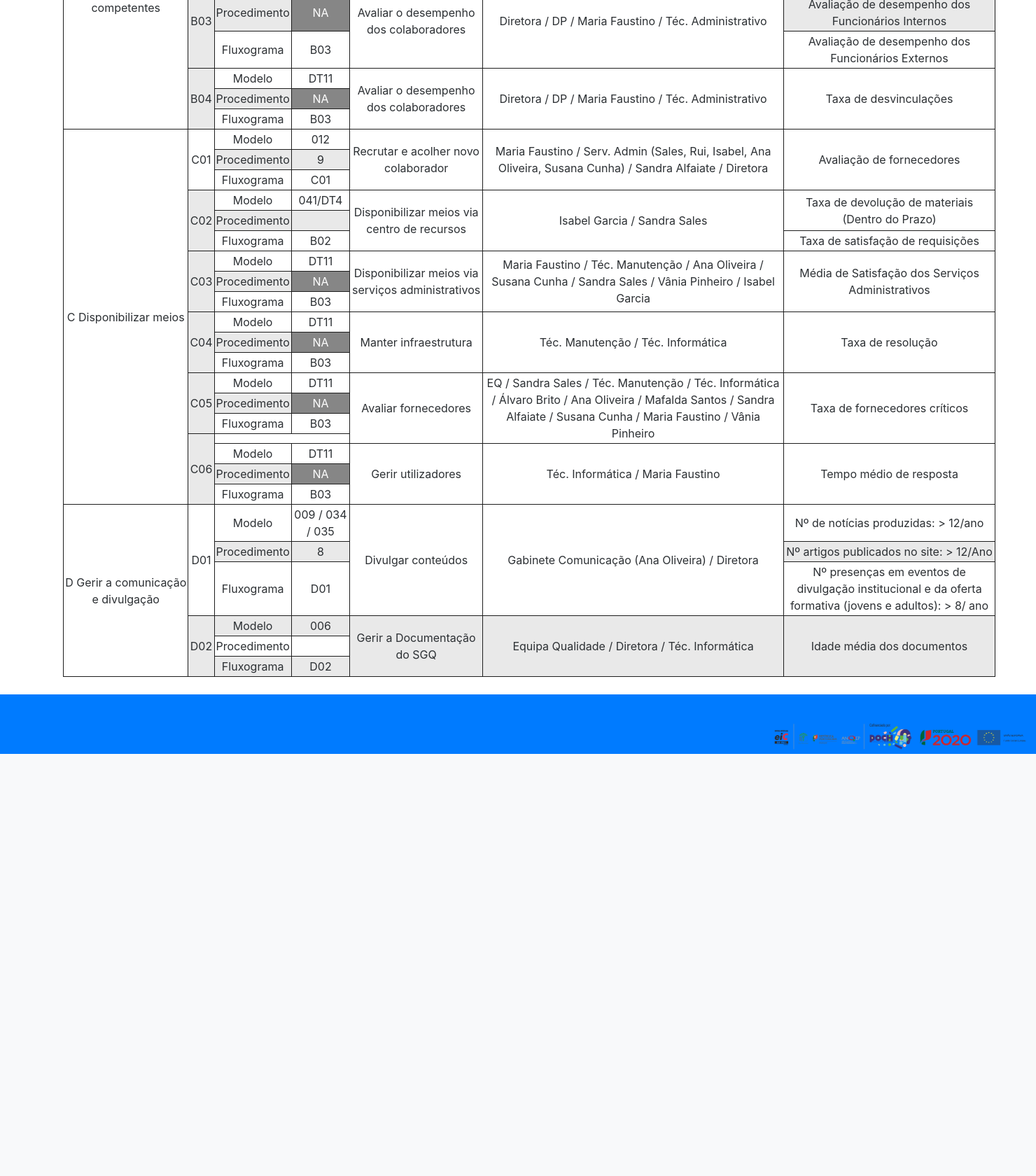
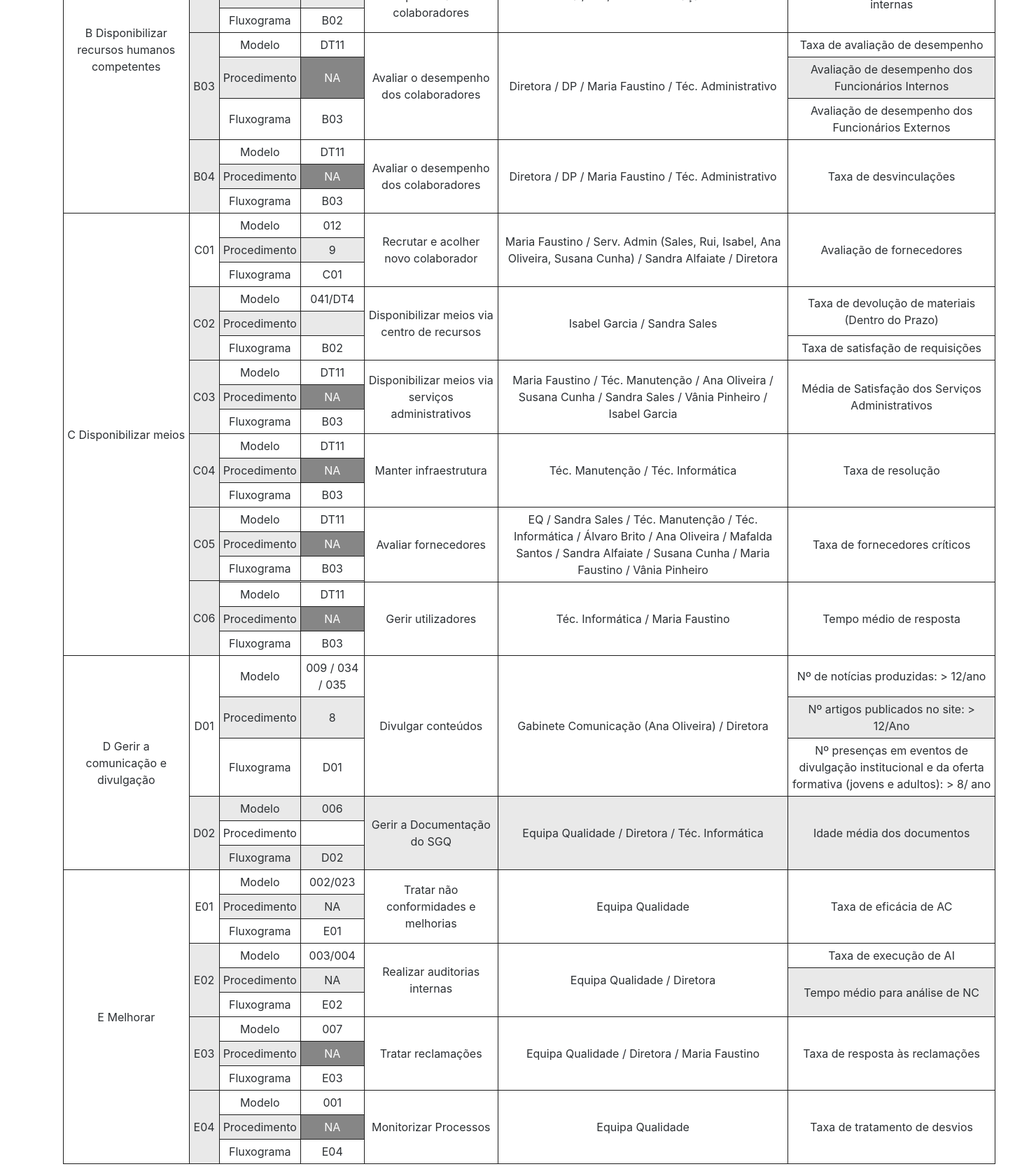
Before and after one commit to andredias28/Site-Esco, a PHP site: page /paginainicialadmin.php in a window 1480 px wide. Shown: the part 560-2240 px from the top of the page at 70% size. Before the commit the page ends 1637 px from the top, so only its background shows below. Run offline with PHP 8.4, Linux system fonts and the light colour scheme; a user stored in the database is signed in; some libraries are stand-ins or nearby versions.

Commit message:
melhoramento

```diff
--- a/paginainicialadmin.css
+++ b/paginainicialadmin.css
@@ -110,7 +110,7 @@ td{
 
 th, td{
     text-align: center;
-    padding: 2px;
+    padding: 5px;
 }
 
 .tabela input{
--- a/paginainicialadmin.php
+++ b/paginainicialadmin.php
@@ -302,7 +302,7 @@
                 <tbody>
                 <tbody>
                 </tbody>
-                <tr>
+                  <tr>
                             <td rowspan="6">
                              D Gerir a comunicação e divulgação
                             </td>
@@ -341,6 +341,80 @@
                             <td>D02</td>
                         </tr>
                 </tbdoy>
+                <tbody>
+                    <tr>
+                        <td rowspan="15">E Melhorar</td>
+                        <td rowspan="3">E01</td>
+                        <td>Modelo</td>
+                        <td>002/023</td>
+                        <td rowspan="3">Tratar não conformidades e melhorias</td>
+                        <td rowspan="3">Equipa Qualidade</td>
+                        <td rowspan="3">Taxa de eficácia de AC</td>
+                    </tr>
+                    <tr>
+                        <td>Procedimento</td>
+                        <td>NA</td>
+                    </tr>
+                    <tr>
+                        <td>Fluxograma</td>
+                        <td>E01</td>
+                    </tr>
+                    <tr>
+                        <td rowspan="4">E02</td>
+                    </tr>
+                    <tr>
+                        <td>Modelo</td>
+                        <td>003/004</td>
+                        <td rowspan="4">Realizar auditorias internas</td>
+                        <td rowspan="4">Equipa Qualidade / Diretora</td>
+                        <td rowspan="1">Taxa de execução de AI</td>
+                    </tr>
+                    <tr>
+                        <td>Procedimento</td>
+                        <td>NA</td>
+                        <td rowspan="2">Tempo médio para análise de NC</td>
+                    </tr>
+                    <tr>
+                        <td>Fluxograma</td>
+                        <td>E02</td>
+                    </tr>
+                    <tr>
+                        <td rowspan="4">E03</td>
+                    </tr>
+                    <tr>
+                        <td>Modelo</td>
+                        <td>007</td>
+                        <td rowspan="4">Tratar reclamações</td>
+                        <td rowspan="4">Equipa Qualidade / Diretora / Maria Faustino</td>
+                        <td rowspan="4">Taxa de resposta às reclamações</td>
+                    </tr>
+                    <tr>
+                        <td>Procedimento</td>
+                        <td style="background-color:gray; color:white;">NA</td>
+                    </tr>
+                    <tr>
+                        <td>Fluxograma</td>
+                        <td>E03</td>
+                    </tr>
+                    <tr>
+                        <td rowspan="4">E04</td>
+                    </tr>
+                    <tr>
+                        <td>Modelo</td>
+                        <td>001</td>
+                        <td rowspan="4">Monitorizar Processos</td>
+                        <td rowspan="4">Equipa Qualidade</td>
+                        <td rowspan="4">Taxa de tratamento de desvios</td>
+                    </tr>
+                    <tr>
+                        <td>Procedimento</td>
+                        <td style="background-color:gray; color:white;">NA</td>
+                    </tr>
+                    <tr>
+                        <td>Fluxograma</td>
+                        <td>E04</td>
+                    </tr>
+                </tbody>
             </table>
             <div class="footer">
             <img src="imagens/barra de logos.png" alt="barra de logos" class="barradelogos"/>
```
